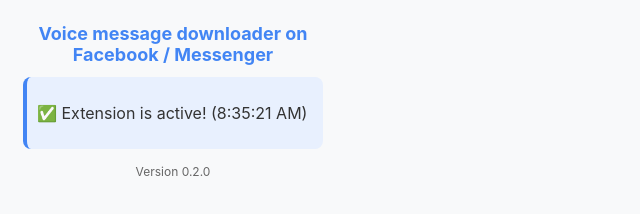
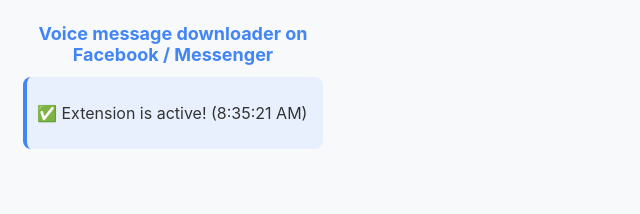
Before and after one commit to linporu/facebook-messenger-voice-message-download, a website built with webpack: page extension/popup/popup.html in a window 1280 px wide. Shown: the full height of the page, 0-640 px from the left. Built offline with nearby package versions, Linux system fonts and the light colour scheme.

Commit message:
docs: 更新擴充功能版本至 0.3.0
- 移除 popup.html 中的版本顯示

- 此變更有助於簡化界面，提升用戶體驗，並確保擴充功能的資訊保持最新。

```diff
--- a/extension/popup/popup.html
+++ b/extension/popup/popup.html
@@ -13,9 +13,7 @@
       <p>✅ Extension is active and ready to use!</p>
     </div>
 
-    <div class="footer">
-      <p>Version 0.2.0</p>
-    </div>
+    <div class="footer"></div>
 
     <script src="popup.js"></script>
   </body>
```
Also changed, not shown: extension/manifest.json.
